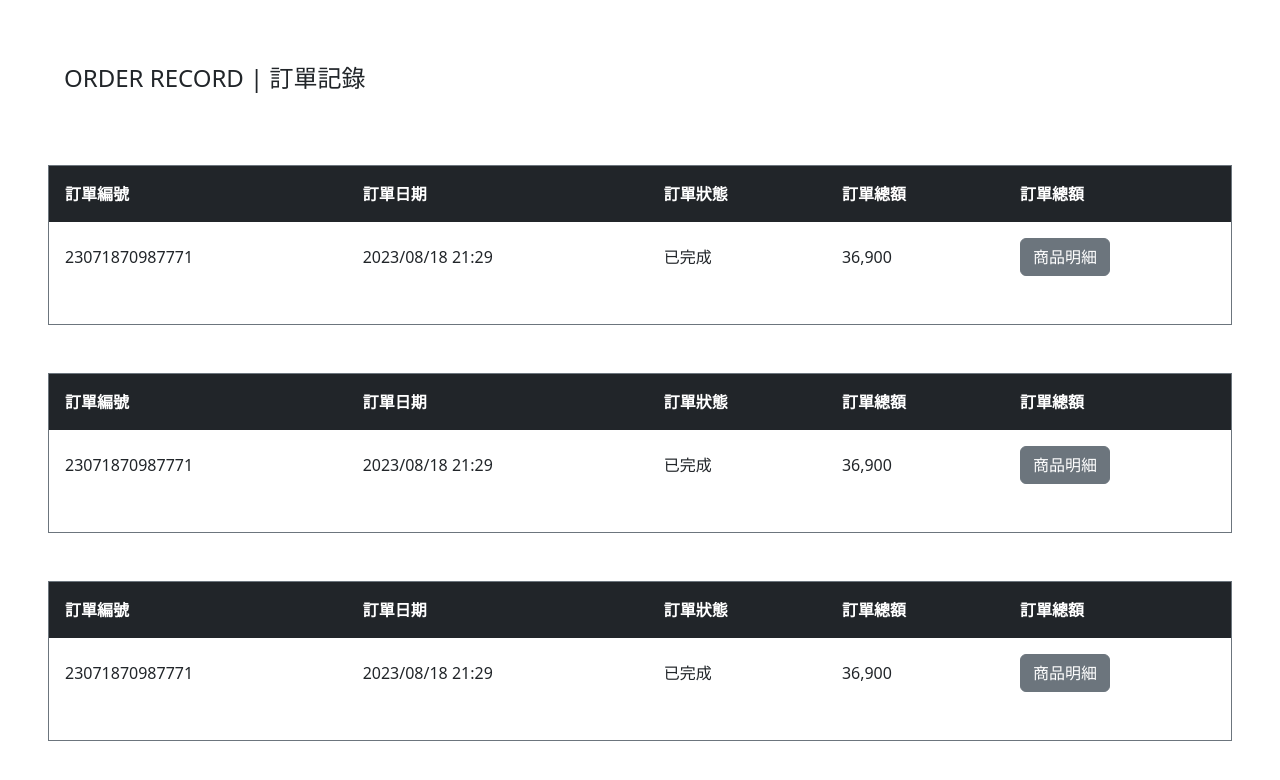
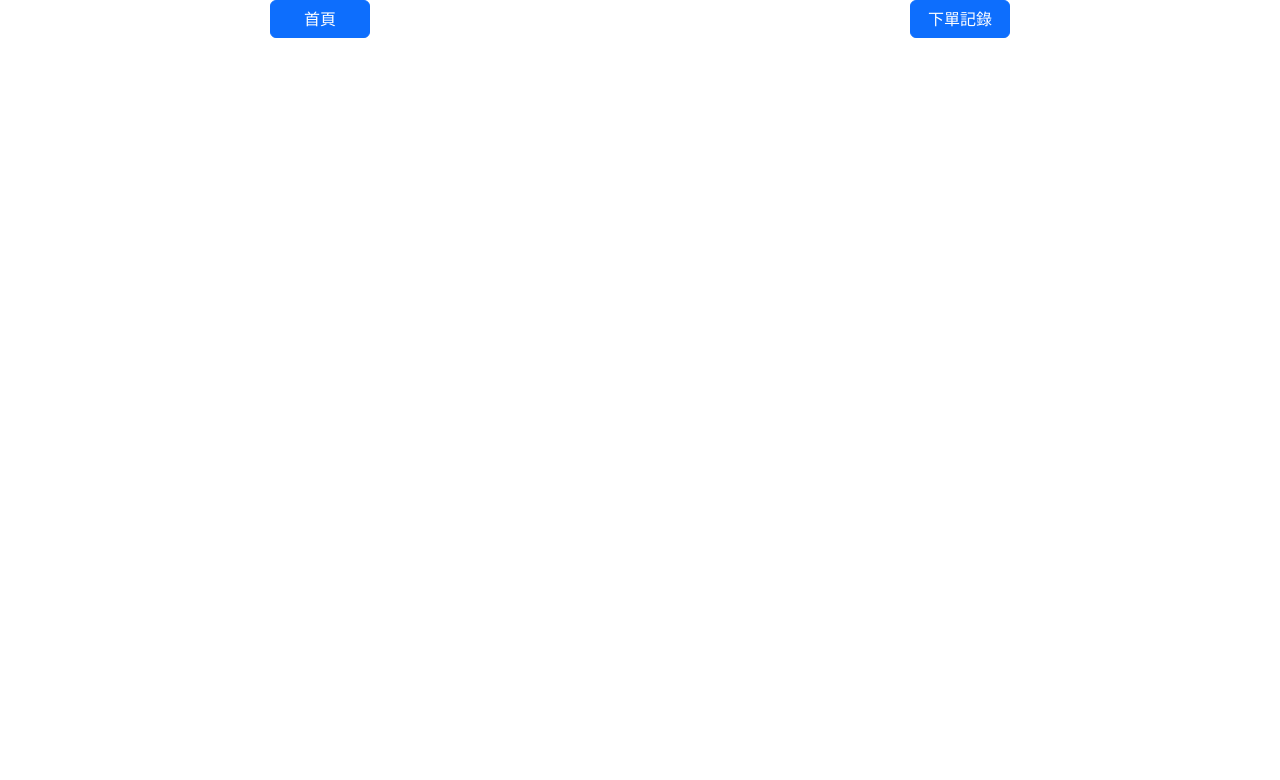
Before and after one commit to KuanYu0729/Homework, a Svelte app: page / in a window 1280 px wide. Shown: the top 780 px of the page. Built offline with nearby package versions, Linux system fonts and the light colour scheme.

Commit message:
調整樣式

```diff
--- a/src/App.svelte
+++ b/src/App.svelte
@@ -1,11 +1,44 @@
 <script lang="ts">
   import Home from "./views/home/Home.svelte";
   import OrderRecord from "./views/order/OrderRecord.svelte";
+  let page: string | undefined;
+  function onClick(_: string) {
+    page = _;
+  }
 </script>
 
 <div class="w-100 h-100">
-  <!-- 首頁 -->
-  <!-- <Home /> -->
-  <!-- 下單記錄 -->
-  <OrderRecord />
+  {#if page === "home"}
+    <!-- 首頁 -->
+    <Home />
+  {:else if page === "order"}
+    <!-- 下單記錄 -->
+    <OrderRecord />
+  {:else}
+    <div class="d-flex flex-row justify-content-around align-items-center">
+      <button
+        type="button"
+        class="btn btn-primary"
+        on:click={() => {
+          onClick("home");
+        }}
+      >
+        首頁
+      </button>
+      <button
+        type="button"
+        class="btn btn-primary"
+        on:click={() => {
+          onClick("order");
+        }}
+      >
+        下單記錄
+      </button>
+    </div>
+  {/if}
 </div>
+<style lang="less">
+  .btn {
+    width: 100px;
+  }
+</style>
--- /dev/null
+++ b/src/component/icon/Arrow.svelte
@@ -0,0 +1,7 @@
+<script lang="ts">
+	export let color: string = "#000000";
+</script>
+
+<svg xmlns="http://www.w3.org/2000/svg" width="24px" height="24px" viewBox="0 0 24 24" fill={color}>
+	<path d="M12,22A10,10 0 0,1 2,12A10,10 0 0,1 12,2A10,10 0 0,1 22,12A10,10 0 0,1 12,22M17,14L12,9L7,14H17Z" />
+</svg>
--- a/src/views/order/Row.svelte
+++ b/src/views/order/Row.svelte
@@ -1,4 +1,6 @@
 <script lang="ts">
+	import Arrow from "../../component/icon/Arrow.svelte";
+
 	export let seq: string = "";
 	export let date: string = "";
 	export let status: string = "";
@@ -42,7 +44,10 @@
 			<td class="p-3">{status}</td>
 			<td class="p-3">{price}</td>
 			<td class="p-3">
-				<button type="button" class="btn btn-secondary" on:click={onClick}> 商品明細 </button>
+				<button type="button" class="btn btn-secondary d-flex flex-row justify-content-start align-items-center {isExpand ? 'active' : ''}" on:click={onClick}>
+					<span class="me-2">商品明細</span>
+					<Arrow color="#ffffff" />
+				</button>
 			</td>
 		</tr>
 		<tr>
@@ -94,4 +99,14 @@
 		max-height: 0px;
 		transition: max-height 0.2s ease-out;
 	}
+	.btn {
+		:global(svg) {
+			transition: transform 0.2s ease-out;
+		}
+		&.active {
+			:global(svg) {
+				transform: rotate(180deg);
+			}
+		}
+	}
 </style>
```
